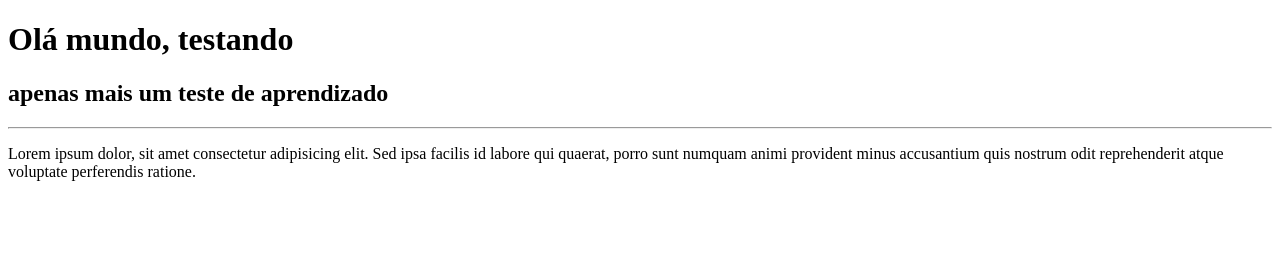
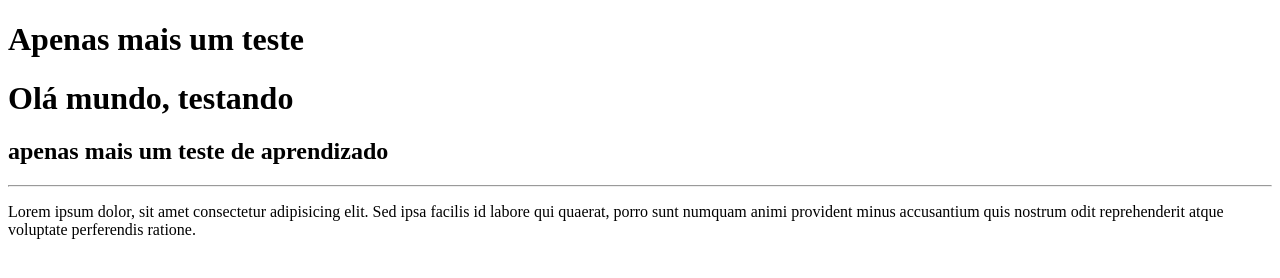
Before and after one commit to Bendelak/Helloworld, a plain HTML site: page Site_teste/index.html in a window 1280 px wide. Drawn offline with Linux system fonts and the light colour scheme.

Commit message:
add linhas de codigo novas

```diff
--- a/Site_teste/index.html
+++ b/Site_teste/index.html
@@ -3,10 +3,13 @@
 <head>
     <meta charset="UTF-8">
     <meta name="viewport" content="width=device-width, initial-scale=1.0">
-    <title>Teste_repositorio</title>
+    <title></title>
 </head>
 <body>
     <main>
+        <header>
+            <h1>Apenas mais um teste</h1>
+        </header>
         <h1>Olá mundo, testando</h1>
     </main>
     <article>
```
